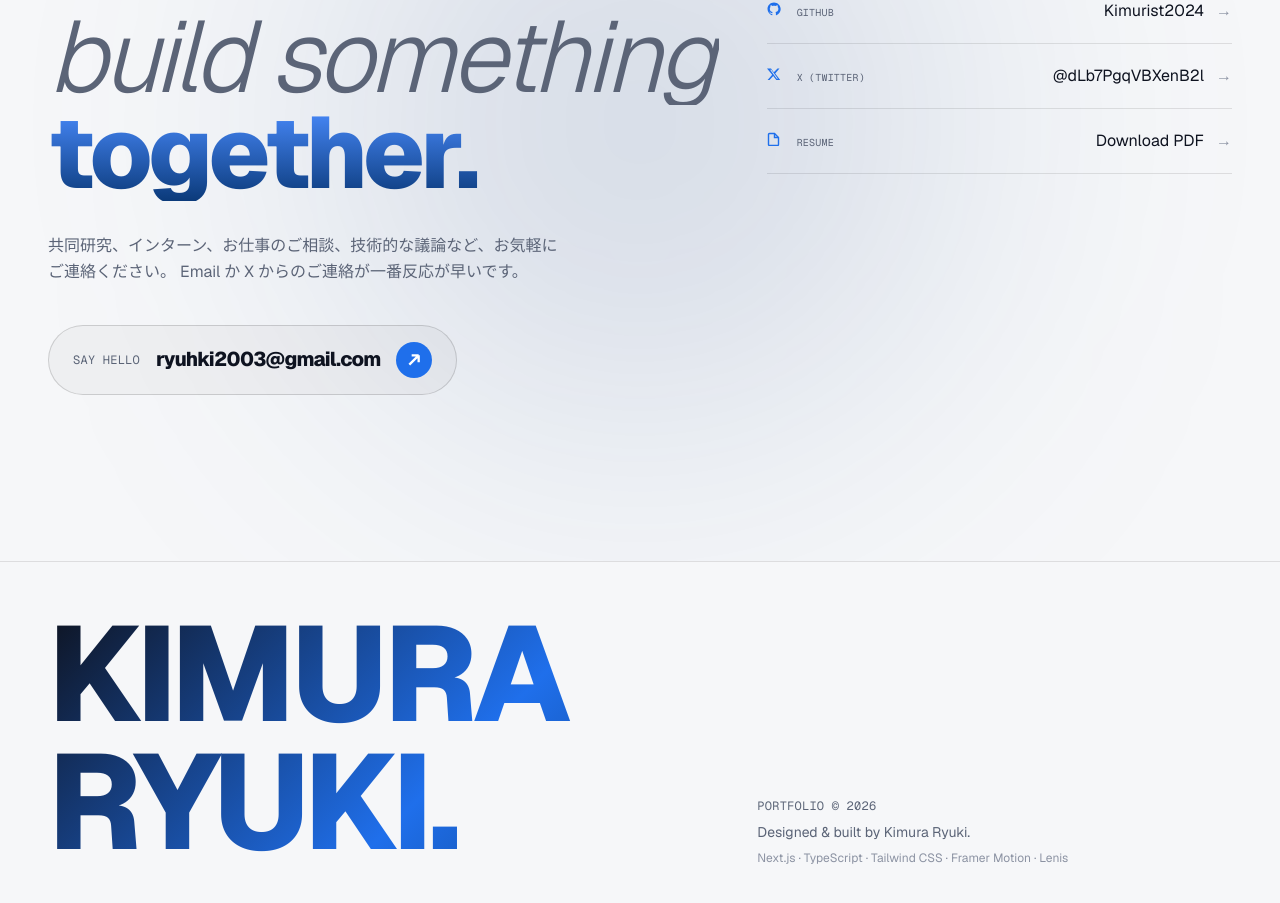
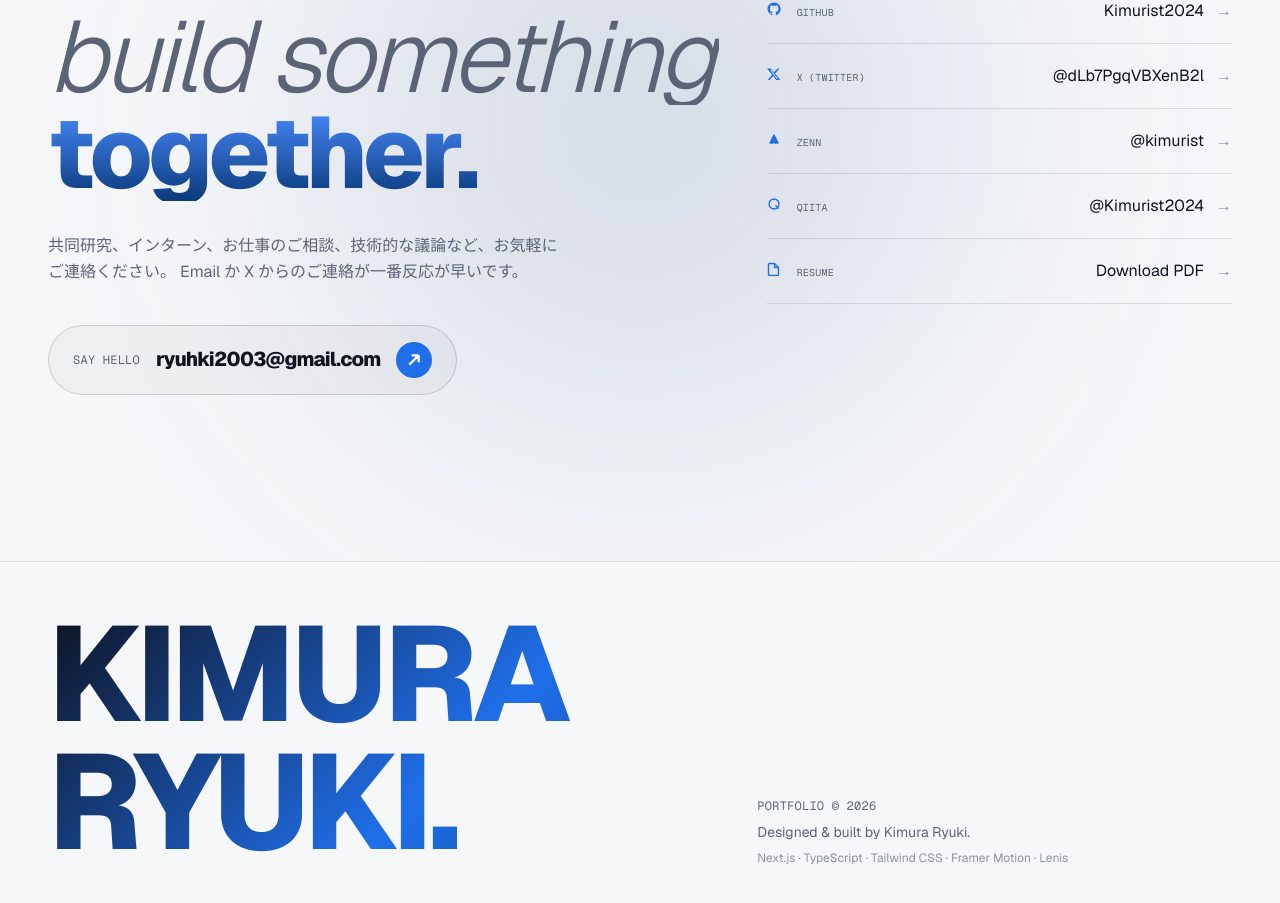
Before and after one commit to Kimurist2024/portfolio2, a Next.js app: page / in a window 1280 px wide. Shown: the part 5520-6423 px from the top of the page. Built offline with nearby package versions, Linux system fonts and the light colour scheme.

Commit message:
feat(contact): add Zenn and Qiita links
- profile.ts: add zenn (zenn.dev/kimurist) and qiita (qiita.com/Kimurist2024)
- Contact.tsx: insert two new LINKS entries between X and Resume
- Add minimal abstract icons (triangle for Zenn, circle+tail for Qiita)
  rather than trademarked brand marks

```diff
--- a/src/components/Contact.tsx
+++ b/src/components/Contact.tsx
@@ -18,6 +18,18 @@ const LINKS = [
     icon: "github",
   },
   { label: "X (Twitter)", value: "@dLb7PgqVBXenB2l", href: profile.x, icon: "x" },
+  {
+    label: "Zenn",
+    value: "@kimurist",
+    href: profile.zenn,
+    icon: "zenn",
+  },
+  {
+    label: "Qiita",
+    value: "@Kimurist2024",
+    href: profile.qiita,
+    icon: "qiita",
+  },
   {
     label: "Resume",
     value: "Download PDF",
@@ -170,6 +182,19 @@ function Icon({ kind }: { kind: string }) {
         <path d="M10.5 1.5h2L8.2 6.4l5 6.6h-3.9L6.2 9 2.6 13H.6l4.6-5.3L0 1.5h4l2.8 3.7L10.5 1.5zM9.8 11.7h1.1L4.3 2.7H3.1l6.7 9z" />
       </svg>
     );
+  if (kind === "zenn")
+    return (
+      <svg viewBox="0 0 14 14" className={className} fill="none" stroke="currentColor" strokeWidth="1.4" strokeLinejoin="round">
+        <path d="M3 11l4-8 4 8H8L7 9 6 11z" fill="currentColor" />
+      </svg>
+    );
+  if (kind === "qiita")
+    return (
+      <svg viewBox="0 0 14 14" className={className} fill="none" stroke="currentColor" strokeWidth="1.4" strokeLinecap="round">
+        <circle cx="7" cy="7" r="5" />
+        <path d="M9 9l2.2 2.2" />
+      </svg>
+    );
   return (
     <svg viewBox="0 0 14 14" className={className} fill="none" stroke="currentColor" strokeWidth="1.4">
       <path d="M2.5 1.5h5l4 4v7a1 1 0 01-1 1h-8a1 1 0 01-1-1v-10a1 1 0 011-1z" />
--- a/src/data/profile.ts
+++ b/src/data/profile.ts
@@ -7,6 +7,8 @@ export const profile = {
   email: "ryuhki2003@gmail.com",
   github: "https://github.com/Kimurist2024",
   x: "https://x.com/dLb7PgqVBXenB2l",
+  zenn: "https://zenn.dev/kimurist",
+  qiita: "https://qiita.com/Kimurist2024",
 } as const;
 
 export const skills = {
```
